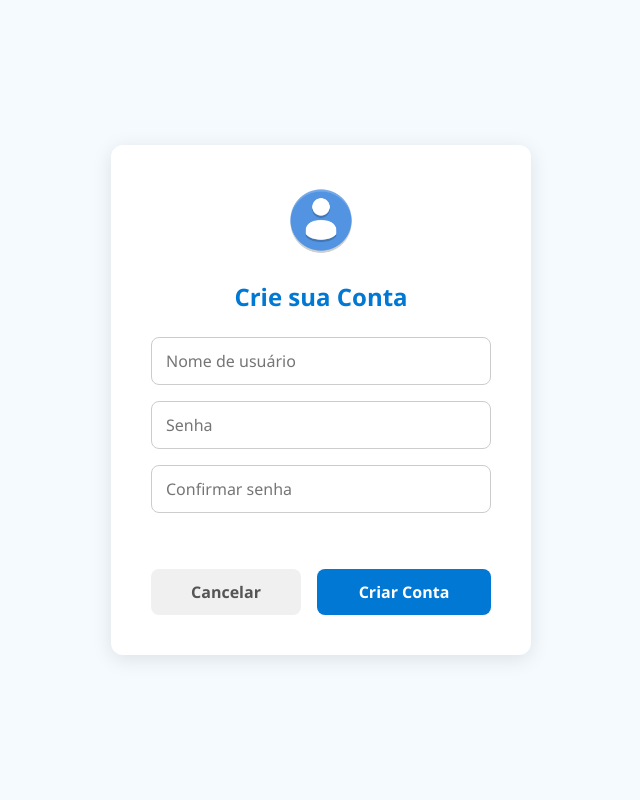
After one commit to GiovanniDaldegan/Projeto-TP2, a Flask app: page /conta in a window 1280 px wide. The commit adds this page. Shown: the whole page, without its empty margins (319-959 px from the left). Run offline with Flask 3, Linux system fonts and the light colour scheme.

Commit message:
Add files via upload

```diff
--- a/aplicação/app.py
+++ b/aplicação/app.py
@@ -65,6 +65,11 @@ def create_app():
     @app.route("/produto/<int:product_id>")
     def product_page(product_id):
         return render_template("index.html")
+
+    # rota para tela de criar conta
+    @app.route("/conta")
+    def register():
+        return render_template("create_account.html")
     return app
 
 
--- a/aplicação/static/login.css
+++ b/aplicação/static/login.css
@@ -1,4 +1,4 @@
-/*CONFIGURAÇÕES GERAIS PARA A TELA DE LOGIN*/
+/*CONFIGURAÇÕES GERAIS PARA A TELA DE LOGIN  E DE CRIAR CONTA*/
 body {
     display: flex;
     justify-content: center;
--- a/aplicação/static/scripts/product_search.js
+++ b/aplicação/static/scripts/product_search.js
@@ -38,7 +38,7 @@ function createProductCard(product) {
 
     const btnAdd = card.querySelector(".btn-adicionar-lista");
     btnAdd.addEventListener("click", () => {
-      openAddToListModal();
+      openAddToListModal(product.id);
     });
 
     return card;
--- a/aplicação/static/style.css
+++ b/aplicação/static/style.css
@@ -1089,3 +1142,208 @@ body.list-open {
 .btn-add-to-list:hover {
     background-color: #005a9e;
 }
+
+.delete-list {
+    background: none;
+    border: none;
+    cursor: pointer;
+    padding: 6px;
+    border-radius: 50%;
+    width: 32px;
+    height: 32px;
+    display: flex;
+    align-items: center;
+    justify-content: center;
+    transition: background-color 0.2s;
+}
+
+.delete-list:hover {
+    background-color: #fde8e8;
+}
+
+
+.item-shopping-list {
+    display: flex;
+    justify-content: space-between;
+    align-items: center;
+    padding: 8px 10px;
+    margin-bottom: 8px;
+    background-color: #f7f9fa;
+    border-radius: 8px;
+    border: 1px solid #e0e0e0;
+    transition: background-color 0.2s, box-shadow 0.2s;
+}
+
+.item-shopping-list:hover {
+    background-color: #e9edf1;
+    box-shadow: 0 2px 4px rgba(0,0,0,0.05);
+}
+
+.open-list {
+    flex-grow: 1;
+    background: none;
+    border: none;
+    text-align: left;
+    font-size: 16px;
+    font-weight: 500;
+    color: #333;
+    cursor: pointer;
+    padding: 8px;
+    border-radius: 6px;
+    transition: color 0.2s;
+}
+
+.open-list:hover {
+    color: #0078d4;
+}
+
+.delete-list img {
+    width: 25px;
+    height: 25px;
+}
+
+.delete-list:hover img {
+    transform: scale(1.2);
+}
+
+/*==================================================
+|      ESTILIZAÇÃO DOS PRODUTOS DENTRO DA LISTA    |
+==================================================*/
+.product-item {
+    display: flex;
+    align-items: center;
+    width: 100%;
+    padding: 12px 10px;
+    margin-bottom: 8px;
+    background-color: #fff;
+    border: 1px solid #e0e0e0;
+    border-radius: 8px;
+    text-align: left;
+    cursor: pointer;
+    transition: background-color 0.2s, box-shadow 0.2s;
+}
+
+.product-item:hover {
+    background-color: #f7f9fa;
+    box-shadow: 0 2px 4px rgba(0,0,0,0.05);
+}
+
+
+.product-item p {
+    flex-grow: 1;
+    margin: 0;
+    font-size: 15px;
+    font-weight: 500;
+    color: #333;
+    pointer-events: none;
+}
+
+.product-item span[id^="price-"] {
+    font-size: 14px;
+    font-weight: 600;
+    color: #0078d4;
+    min-width: 70px;
+    text-align: right;
+    margin: 0 16px 0 10px;
+    pointer-events: none;
+}
+
+.product-item span[id^="quant-"] {
+    font-size: 14px;
+    background-color: #e5e8eb;
+    color: #333;
+    padding: 2px 8px;
+    border-radius: 12px;
+    min-width: 30px;
+    text-align: center;
+    pointer-events: none;
+}
+
+
+/*==================================================
+|       ESTILIZAÇÃO DE TELA DE CRIAR CONTA         |
+==================================================*/
+.account-container {
+    background-color: #ffffff;
+    padding: 40px;
+    border-radius: 12px;
+    box-shadow: 0 4px 20px rgba(0, 0, 0, 0.1);
+    width: 100%;
+    max-width: 420px;
+    text-align: center;
+}
+
+
+.account-container .user-icon {
+    width: 70px;
+    height: 70px;
+    margin-bottom: 20px;
+    object-fit: cover;
+}
+
+
+.account-container h2 {
+    color: #0078d4;
+    font-size: 24px;
+    font-weight: 600;
+    margin-bottom: 24px;
+}
+
+.account-container input {
+    width: 100%;
+    padding: 12px 14px;
+    border: 1.5px solid #ccc;
+    border-radius: 8px;
+    font-size: 16px;
+    margin-bottom: 16px;
+    transition: border-color 0.3s;
+}
+
+.account-container input:focus {
+    border-color: #0078d4;
+    outline: none;
+}
+
+.form-buttons {
+    display: flex;
+    justify-content: space-between;
+    gap: 16px;
+    margin-top: 20px;
+}
+
+
+.btn-create {
+    flex: 1;
+    padding: 12px;
+    background-color: #0078d4;
+    color: white;
+    border: none;
+    border-radius: 8px;
+    font-size: 16px;
+    font-weight: 600;
+    cursor: pointer;
+    transition: background-color 0.3s;
+}
+
+.btn-create:hover {
+    background-color: #005a9e;
+}
+
+.btn-cancel {
+    flex: 1;
+    display: inline-flex;
+    align-items: center;
+    justify-content: center;
+    padding: 12px;
+    background-color: #f0f0f0;
+    color: #555;
+    font-weight: 600;
+    border-radius: 8px;
+    text-decoration: none;
+    font-size: 16px;
+    transition: background-color 0.25s ease;
+}
+
+.btn-cancel:hover {
+    background-color: #ddd;
+}
--- /dev/null
+++ b/aplicação/templates/create_account.html
@@ -0,0 +1,38 @@
+<!DOCTYPE html>
+<html lang="pt-br">
+<head>
+    <meta charset="UTF-8">
+    <meta name="viewport" content="width=device-width, initial-scale=1.0">
+    <title>Criar Conta</title>
+
+    <link rel="stylesheet" href="{{ url_for('static', filename='style.css') }}">
+    <link rel="stylesheet" href="{{ url_for('static', filename='login.css') }}">
+</head>
+<body>
+
+    <div class="account-container">
+
+        <img src="{{ url_for('static', filename='img/user_login.png') }}" alt="Ícone de Usuário" class="user-icon">
+
+        <h2>Crie sua Conta</h2>
+
+        <form>
+            <div class="input-group">
+                <input type="text" id="username" name="username" placeholder="Nome de usuário" required>
+            </div>
+            <div class="input-group">
+                <input type="password" id="password" name="password" placeholder="Senha" required>
+            </div>
+            <div class="input-group">
+                <input type="password" id="confirm_password" name="confirm_password" placeholder="Confirmar senha" required>
+            </div>
+
+            <div class="form-buttons">
+                <a href="{{ url_for('index') }}" class="btn-cancel">Cancelar</a>
+                <button type="submit" class="btn-create">Criar Conta</button>
+            </div>
+        </form>
+    </div>
+
+</body>
+</html>
--- a/aplicação/templates/login.html
+++ b/aplicação/templates/login.html
@@ -27,6 +27,12 @@
           <button type="submit" class="btn-login">Entrar</button>
       </form>
 
+      <div class="separator">
+        <span>ou</span>
+      </div>
+
+      <a href="{{ url_for('register') }}" class="btn-create-account">Criar Conta</a>
+
   </div>
 
 </body>
```
Also changed, not shown: other parts of aplicação/static/style.css (+63 -10 lines), aplicação/static/scripts/shopping_list.js (+35 -35 lines), aplicação/templates/index.html (+4 -5 lines), aplicação/test/databases/tables.db (added). Lines whose indentation alone changed are shown as unchanged.
